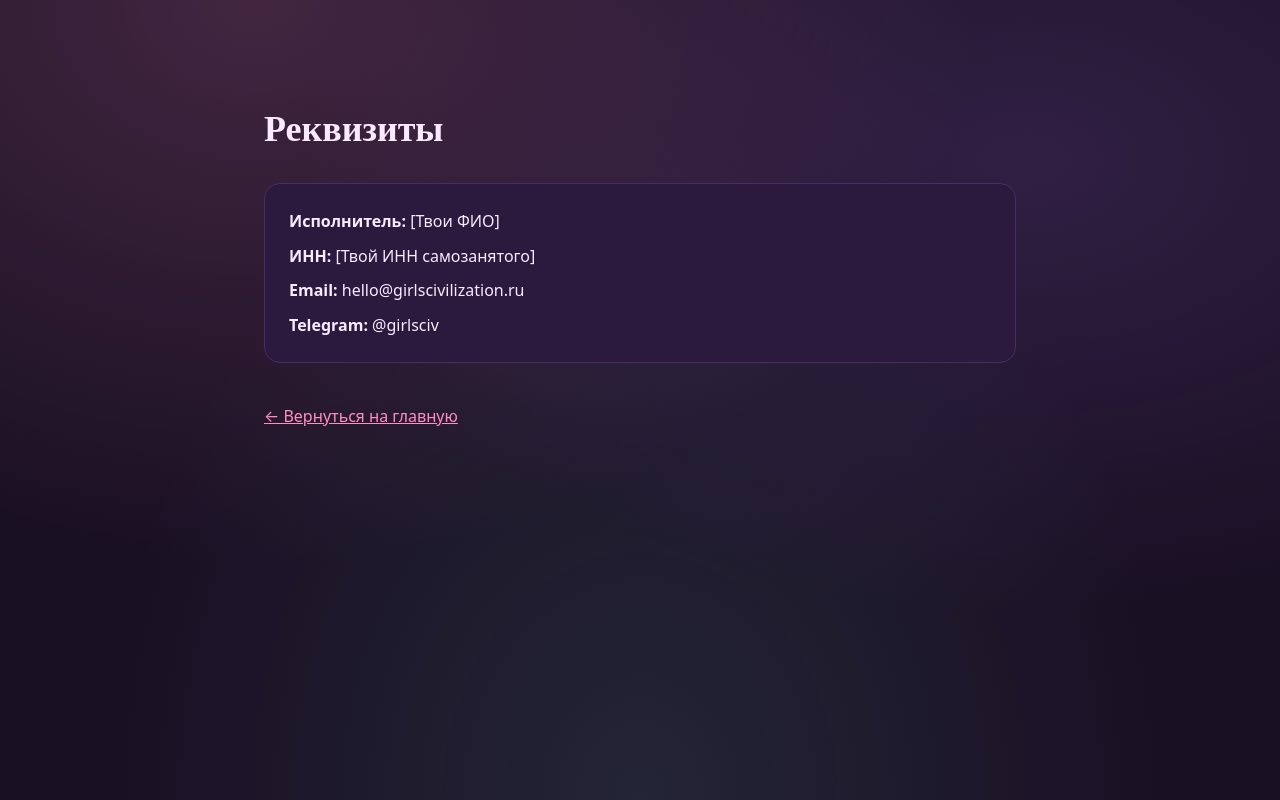
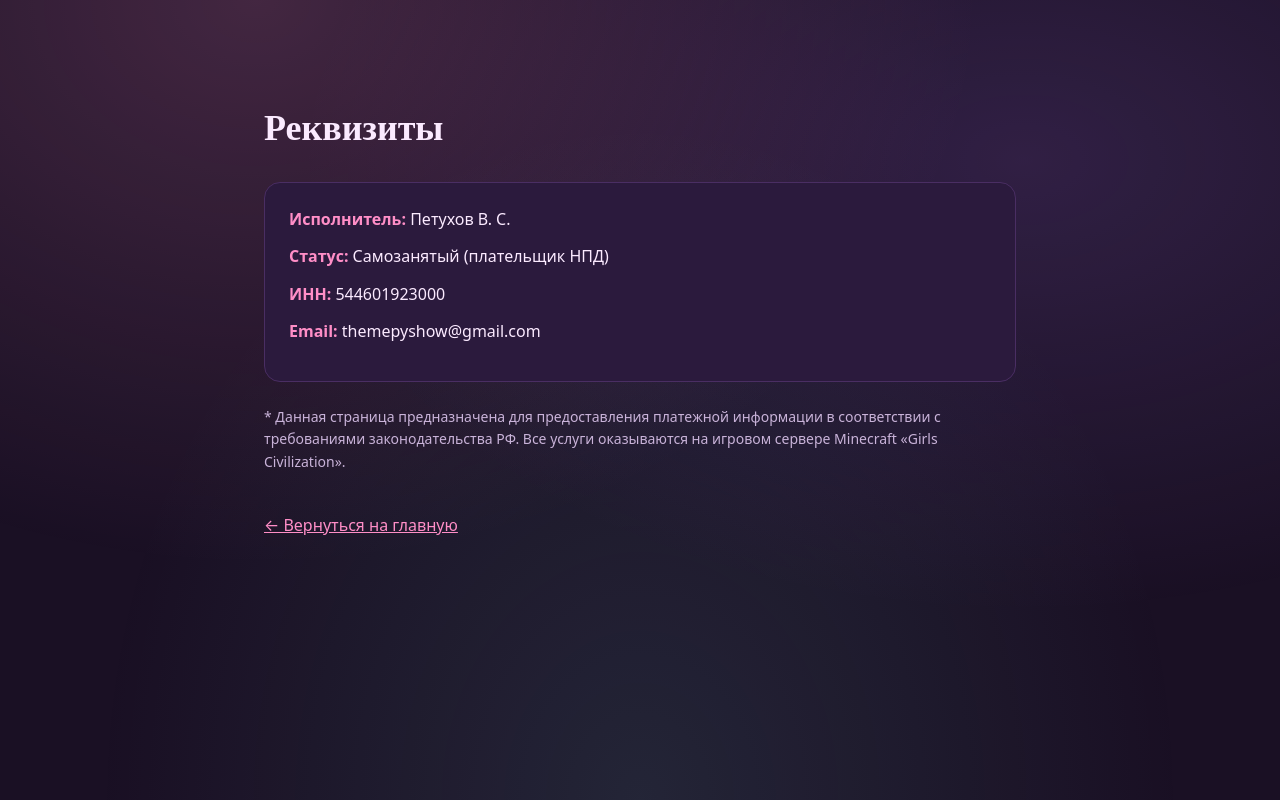
Before and after one commit to Meposy/GirlsCivilization, a Next.js app: page /requisites in a window 1280 px wide. Built offline with nearby package versions, Linux system fonts and the light colour scheme.

Commit message:
Update page.tsx

```diff
--- a/app/requisites/page.tsx
+++ b/app/requisites/page.tsx
@@ -1,14 +1,26 @@
 export default function Requisites() {
   return (
-    <div className="container" style={{ padding: '100px 24px', maxWidth: '800px', margin: '0 auto', color: '#fbeaff' }}>
+    <div className="container" style={{ padding: '100px 24px', maxWidth: '800px', margin: '0 auto', color: '#fbeaff', lineHeight: '1.6' }}>
       <h1 style={{ fontFamily: 'Unbounded', fontSize: '36px', marginBottom: '24px' }}>Реквизиты</h1>
 
       <div style={{ background: '#2b1a3d', padding: '24px', borderRadius: '16px', border: '1px solid #4a2e63' }}>
-        <p style={{ marginBottom: '8px' }}><strong>Исполнитель:</strong> [Твои ФИО]</p>
-        <p style={{ marginBottom: '8px' }}><strong>ИНН:</strong> [Твой ИНН самозанятого]</p>
-        <p style={{ marginBottom: '8px' }}><strong>Email:</strong> hello@girlscivilization.ru</p>
-        <p><strong>Telegram:</strong> @girlsciv</p>
+        <p style={{ marginBottom: '12px' }}>
+          <strong style={{ color: '#ff8ec7' }}>Исполнитель:</strong> Петухов В. С.
+        </p>
+        <p style={{ marginBottom: '12px' }}>
+          <strong style={{ color: '#ff8ec7' }}>Статус:</strong> Самозанятый (плательщик НПД)
+        </p>
+        <p style={{ marginBottom: '12px' }}>
+          <strong style={{ color: '#ff8ec7' }}>ИНН:</strong> 544601923000
+        </p>
+        <p style={{ marginBottom: '12px' }}>
+          <strong style={{ color: '#ff8ec7' }}>Email:</strong> themepyshow@gmail.com
+        </p>
       </div>
+
+      <p style={{ marginTop: '24px', fontSize: '14px', color: '#c9b3d9' }}>
+        * Данная страница предназначена для предоставления платежной информации в соответствии с требованиями законодательства РФ. Все услуги оказываются на игровом сервере Minecraft «Girls Civilization».
+      </p>
 
       <a href="/" style={{ display: 'inline-block', marginTop: '40px', color: '#ff8ec7', textDecoration: 'underline' }}>← Вернуться на главную</a>
     </div>
```
